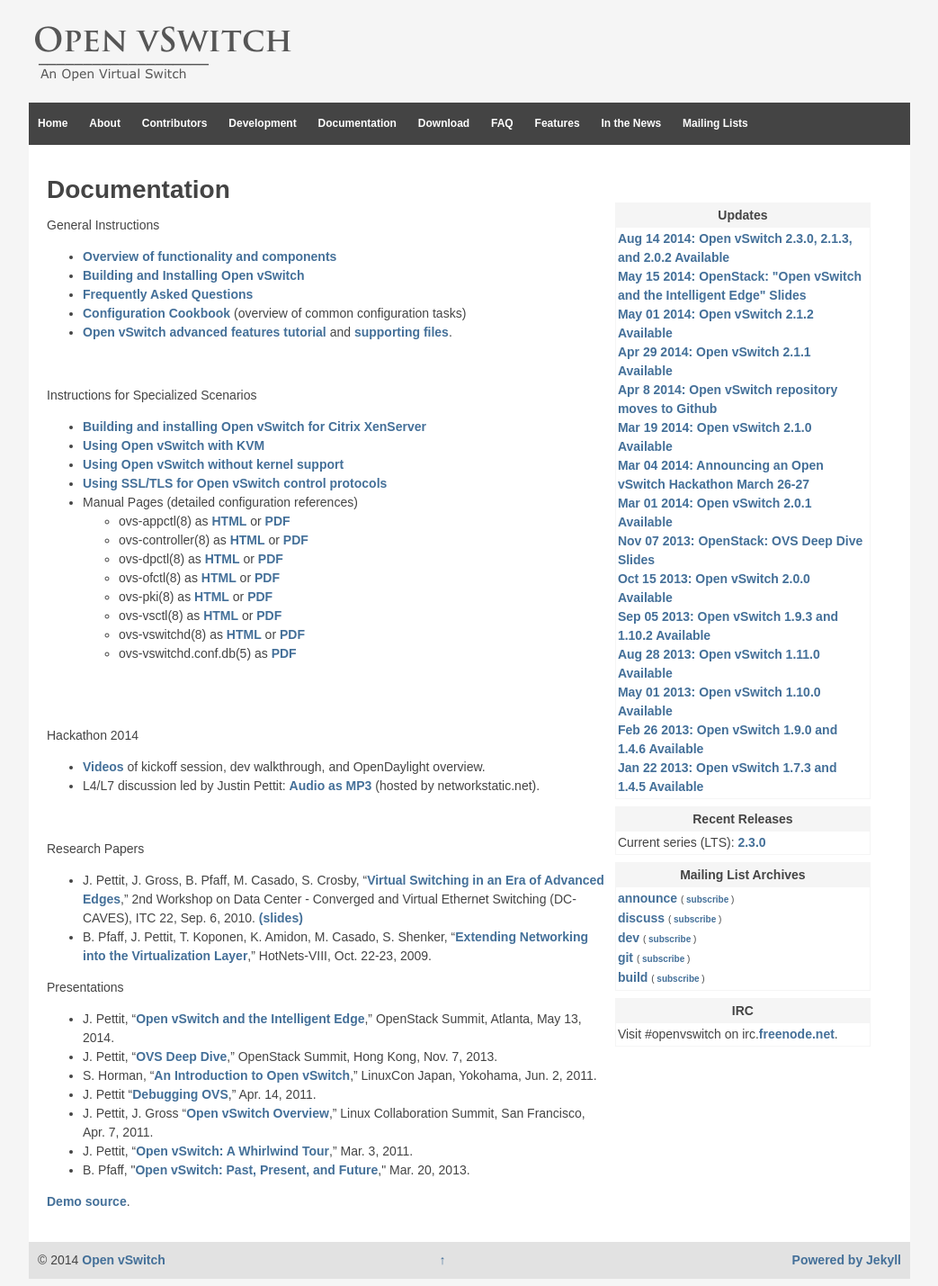
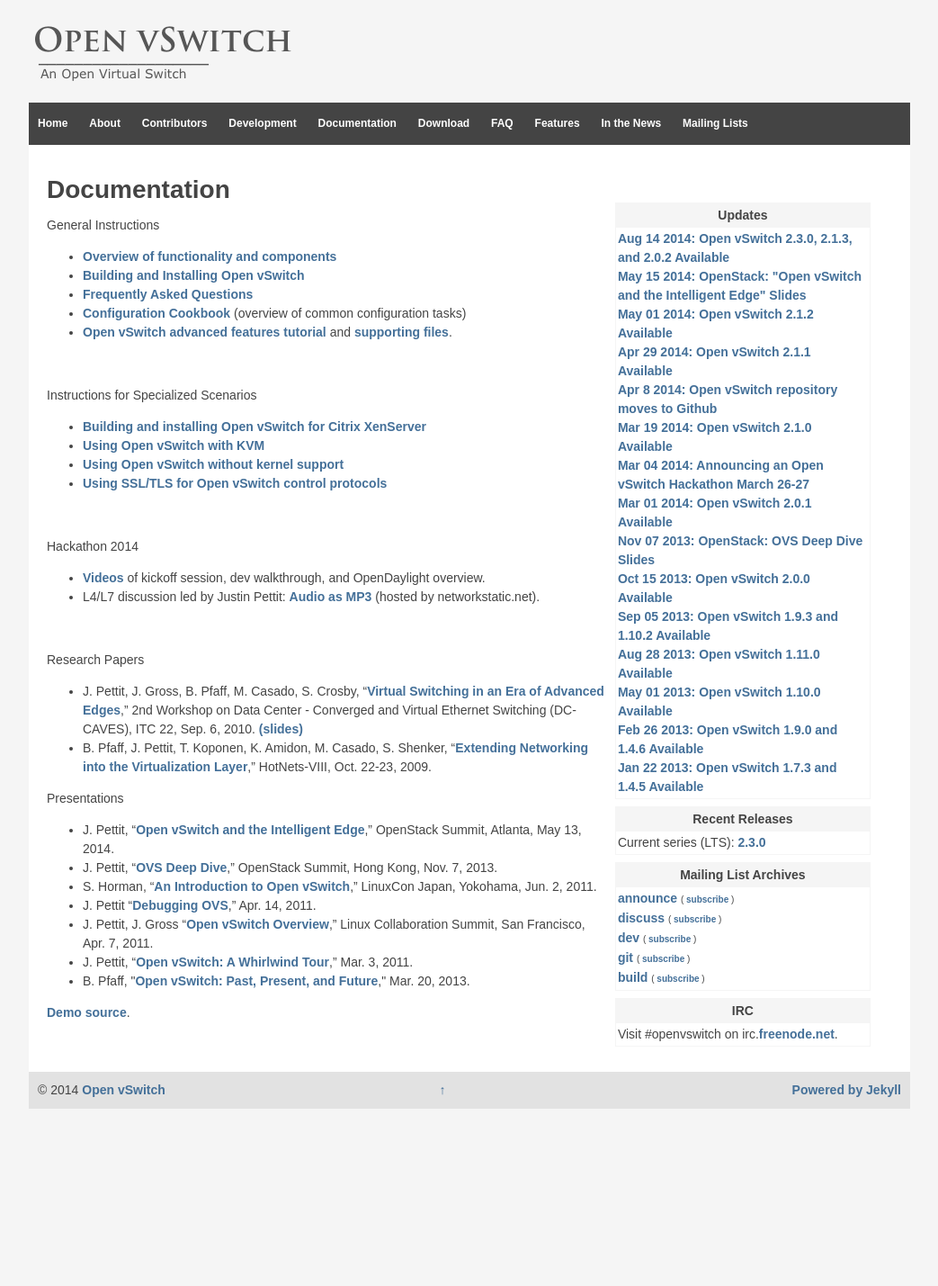
Before and after one commit to openvswitch/openvswitch.github.io, a Jekyll site: the page built from support/index.html, in a window 1280 px wide. Shown: the whole page at 90% size, without its empty margins (118-1161 px from the left). Built offline with Jekyll 4.4.1, drawn with Linux system fonts in a browser that asks for light colours; after the commit the page ends 1240 px from its top, so only the background shows below that.

Commit message:
Remove dead links to manpages from documentation page.
Reported-by: Joe Stringer <joestringer@nicira.com>

```diff
--- a/support/index.html
+++ b/support/index.html
@@ -36,18 +36,6 @@
 <li><a href="{{site.gitfileviewerurl}}INSTALL.KVM">Using Open vSwitch with KVM</a></li>
 <li><a href="{{site.gitfileviewerurl}}INSTALL.userspace">Using Open vSwitch without kernel support</a></li>
 <li><a href="{{site.gitfileviewerurl}}INSTALL.SSL">Using SSL/TLS for Open vSwitch control protocols</a></li>
-<li>Manual Pages (detailed configuration references)
-<ul>
-<li>ovs-appctl(8) as <a href="/cgi-bin/ovsman.cgi?page=utilities%2Fovs-appctl.8">HTML</a> or <a href="/cgi-bin/ovsman.cgi?page=utilities%2Fovs-appctl.8&amp;format=pdf">PDF</a></li>
-<li>ovs-controller(8) as <a href="/cgi-bin/ovsman.cgi?page=utilities%2Fovs-controller.8">HTML</a> or <a href="/cgi-bin/ovsman.cgi?page=utilities%2Fovs-controller.8&amp;format=pdf">PDF</a></li>
-<li>ovs-dpctl(8) as <a href="/cgi-bin/ovsman.cgi?page=utilities%2Fovs-dpctl.8">HTML</a> or <a href="/cgi-bin/ovsman.cgi?page=utilities%2Fovs-dpctl.8&amp;format=pdf">PDF</a></li>
-<li>ovs-ofctl(8) as <a href="/cgi-bin/ovsman.cgi?page=utilities%2Fovs-ofctl.8">HTML</a> or <a href="/cgi-bin/ovsman.cgi?page=utilities%2Fovs-ofctl.8&amp;format=pdf">PDF</a></li>
-<li>ovs-pki(8) as <a href="/cgi-bin/ovsman.cgi?page=utilities%2Fovs-pki.8">HTML</a> or <a href="/cgi-bin/ovsman.cgi?page=utilities%2Fovs-pki.8&amp;format=pdf">PDF</a></li>
-<li>ovs-vsctl(8) as <a href="/cgi-bin/ovsman.cgi?page=utilities%2Fovs-vsctl.8">HTML</a> or <a href="/cgi-bin/ovsman.cgi?page=utilities%2Fovs-vsctl.8&amp;format=pdf">PDF</a></li>
-<li>ovs-vswitchd(8) as <a href="/cgi-bin/ovsman.cgi?page=vswitchd%2Fovs-vswitchd.8">HTML</a> or <a href="/cgi-bin/ovsman.cgi?page=vswitchd%2Fovs-vswitchd.8&amp;format=pdf">PDF</a></li>
-<li>ovs-vswitchd.conf.db(5) as <a href="/ovs-vswitchd.conf.db.5.pdf">PDF</a></li>
-</ul><br />
-</li>
 </ul><br />
 <p>Hackathon 2014</p>
 <ul>
```
